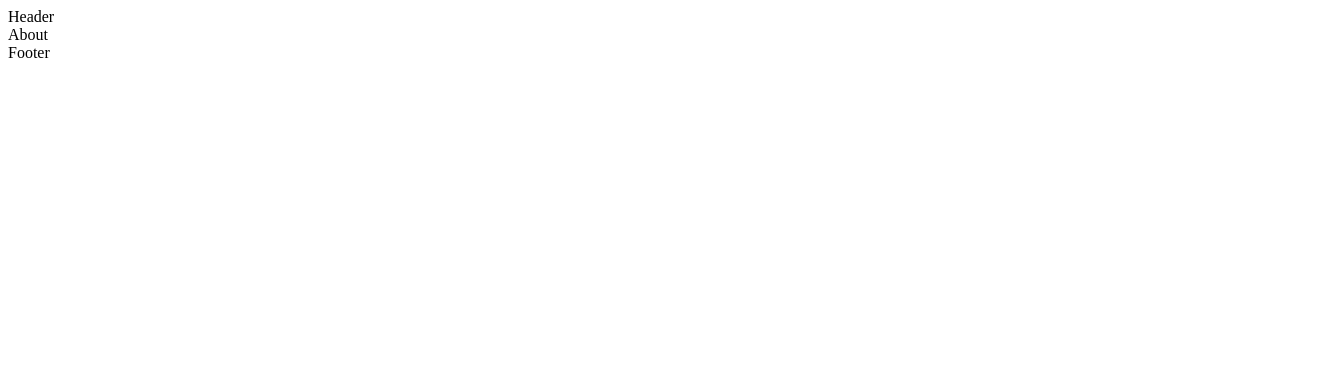
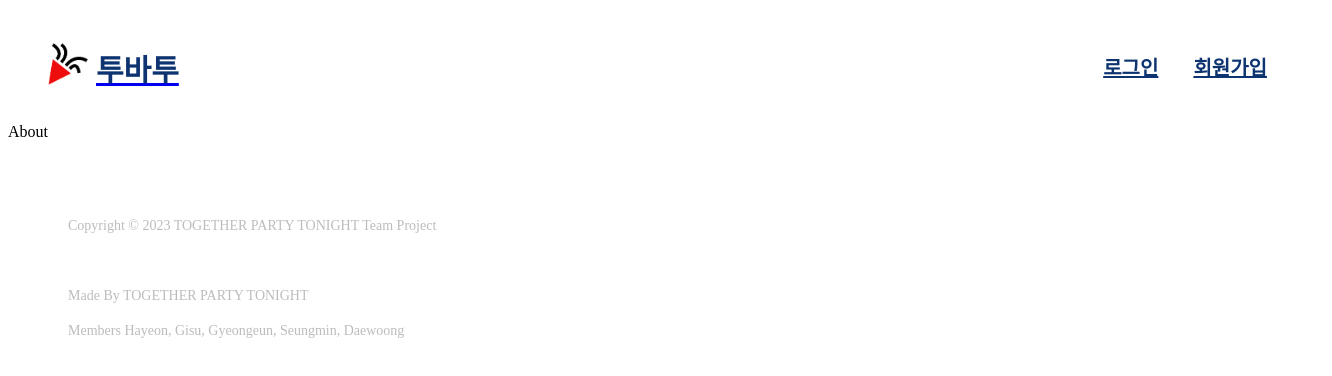
Before and after one commit to KangHayeonn/together-party-tonight-client, a Next.js app: page /about in a window 1280 px wide. Shown: the top 376 px of the page, 1332 px wide, since content can reach past the window. Built offline with nearby package versions, Linux system fonts and the light colour scheme.

Commit message:
[UPDATE] : header, footer markup

```diff
--- a/src/app/layout.tsx
+++ b/src/app/layout.tsx
@@ -1,8 +1,9 @@
 import Recoil from "@/components/Recoil";
-import Footer from "@/components/layout/Footer";
-import Header from "@/components/layout/Header";
 import ReactQuery from "@/components/ReactQuery";
 import StyledComponentsRegistry from "@/components/Registry";
+import Header from "@/components/layout/Header";
+import Footer from "@/components/layout/Footer";
+import Main from "@/components/layout/Main";
 
 export const metadata = {
   title: "투바투",
@@ -23,9 +24,11 @@ export default function RootLayout({
         <Recoil>
           <ReactQuery>
             <StyledComponentsRegistry>
-              <Header />
-              <main>{children}</main>
-              <Footer />
+              <Main>
+                <Header />
+                {children}
+                <Footer />
+              </Main>
             </StyledComponentsRegistry>
           </ReactQuery>
         </Recoil>
--- a/src/components/layout/Footer.tsx
+++ b/src/components/layout/Footer.tsx
@@ -1,5 +1,13 @@
 import React from "react";
+import { FooterWrapper } from "@/styles/components/layout/Footer";
 
 export default function Footer() {
-  return <footer>Footer</footer>;
+  return (
+    <FooterWrapper>
+      <p>Copyright © 2023 TOGETHER PARTY TONIGHT Team Project</p>
+      <br />
+      <p>Made By TOGETHER PARTY TONIGHT</p>
+      <p>Members Hayeon, Gisu, Gyeongeun, Seungmin, Daewoong</p>
+    </FooterWrapper>
+  );
 }
--- a/src/components/layout/Header.tsx
+++ b/src/components/layout/Header.tsx
@@ -1,5 +1,31 @@
+"use client";
+
+import {
+  Menu,
+  MenuItem,
+  Title,
+  WrapHeader,
+  WrapLogo,
+} from "@/styles/components/layout/Header";
+import Image from "next/image";
 import React from "react";
 
 export default function Header() {
-  return <header>Header</header>;
+  return (
+    <WrapHeader>
+      <WrapLogo href="/">
+        <Image
+          src="/Logo.png"
+          width={50}
+          height={50}
+          alt="Picture of the author"
+        />
+        <Title>투바투</Title>
+      </WrapLogo>
+      <Menu>
+        <MenuItem href="/login">로그인</MenuItem>
+        <MenuItem href="/signup">회원가입</MenuItem>
+      </Menu>
+    </WrapHeader>
+  );
 }
--- /dev/null
+++ b/src/components/layout/Main.tsx
@@ -0,0 +1,8 @@
+"use client";
+
+import React from "react";
+import { MainWrapper } from "@/styles/components/layout/Main";
+
+export default function Main({ children }: { children: React.ReactNode }) {
+  return <MainWrapper>{children}</MainWrapper>;
+}
--- a/src/styles/GlobalStyle.tsx
+++ b/src/styles/GlobalStyle.tsx
@@ -1,14 +1,11 @@
 import { createGlobalStyle } from "styled-components";
 
 const GlobalStyle = createGlobalStyle`
-  *, *::before, *::after {
-    box-sizing: border-box;
-  }
-
-  body {
-    font-family: "Helvetica", "Arial", sans-serif;
-    line-height: 1.5;
-  }
+  *, *::before, *::after {margin:0;padding:0;box-sizing:border-box;font:inherit;color:inherit;flex-shrink:0;}
+  body {font-family: "Helvetica", "Arial", sans-serif;line-height: 1.5;}
+  html,body {height:100%}
+  a {text-decoration:none}
+  table {border-collapse:collapse;border-spacing:0}
 `;
 
 export default GlobalStyle;
--- /dev/null
+++ b/src/styles/components/layout/Footer.tsx
@@ -0,0 +1,14 @@
+"use client";
+
+import styled from "styled-components";
+
+const FooterWrapper = styled.footer`
+  margin-top: auto;
+  padding: 60px;
+  font-size: 14px;
+  font-weight: 400;
+  line-height: 1.5;
+  color: #bdbcbc;
+`;
+
+export { FooterWrapper };
--- /dev/null
+++ b/src/styles/components/layout/Header.tsx
@@ -0,0 +1,38 @@
+import Link from "next/link";
+import styled from "styled-components";
+
+const WrapHeader = styled.header`
+  width: 100%;
+  height: 80px;
+  display: flex;
+  justify-content: space-between;
+  padding: 20px 30px 15px;
+`;
+
+const WrapLogo = styled(Link)`
+  display: flex;
+  font-size: 23px;
+  font-weight: 500;
+  align-items: center;
+`;
+
+const Title = styled.h1`
+  margin-left: 8px;
+  font-size: 30px;
+  font-weight: 700;
+  color: #0d3471;
+`;
+
+const Menu = styled.div`
+  display: flex;
+  align-items: center;
+`;
+const MenuItem = styled(Link)`
+  margin-right: 35px;
+  padding-bottom: 3px;
+  font-size: 20px;
+  font-weight: 600;
+  color: #0d3471;
+`;
+
+export { WrapHeader, WrapLogo, Title, Menu, MenuItem };
--- /dev/null
+++ b/src/styles/components/layout/Main.tsx
@@ -0,0 +1,9 @@
+import styled from "styled-components";
+
+const MainWrapper = styled.main`
+  display: flex;
+  flex-direction: column;
+  height: 100%;
+`;
+
+export { MainWrapper };
```
Also changed, not shown: public/Logo.png (added), src/assets/images/sample.png (deleted).
